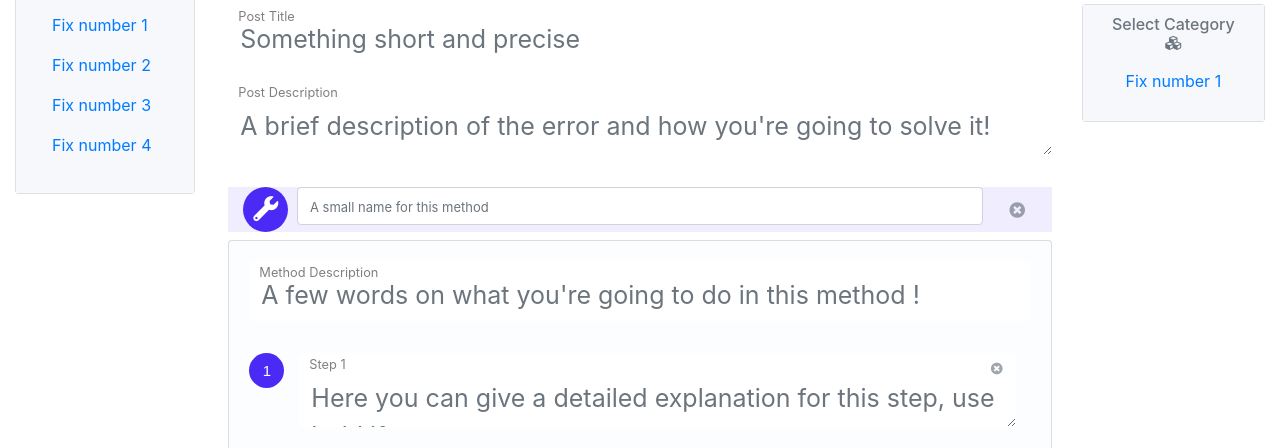
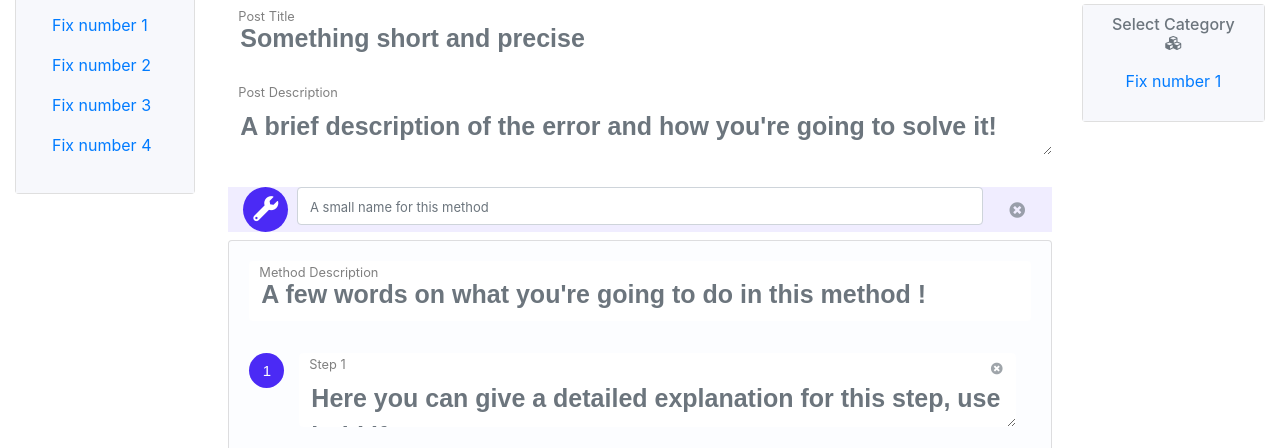
Before and after one commit to MohdZish/Fixcovery-Website, a plain HTML site: page uploadpost.html in a window 1280 px wide. Shown: the part 147-595 px from the top of the page. Drawn offline with nearby package versions, Linux system fonts and the light colour scheme; a script that the page names is missing; files whose address does not match are found by name.

Commit message:
Add files via upload

```diff
--- a/uploadpost.css
+++ b/uploadpost.css
@@ -229,12 +229,19 @@ body {
     min-height: 60px;
     padding-bottom: 0px;
     padding-top: 20px !important;
-    display: block;
     border-width: 0px !important;
     font-size: 35px;
-    word-wrap: break-word;
+    box-sizing: border-box;
+    font-family: 'Raleway', sans-serif;
+    font-weight: 700;
 }
 
+.inputboxes::placeholder {
+  font-size: 25px;
+  padding-top: 7px;
+  font-family: 'Raleway', sans-serif;
+  font-weight: 600;
+}
 
 #methodtitleinput {
     height: 100%;
@@ -314,10 +321,7 @@ body {
   font-size: 15px !important;
 }
 
-.inputboxes::placeholder {
-  font-size: 25px;
-  padding-top: 7px;
-}
+
 
 
 [data-placeholder]:empty:before {
```
